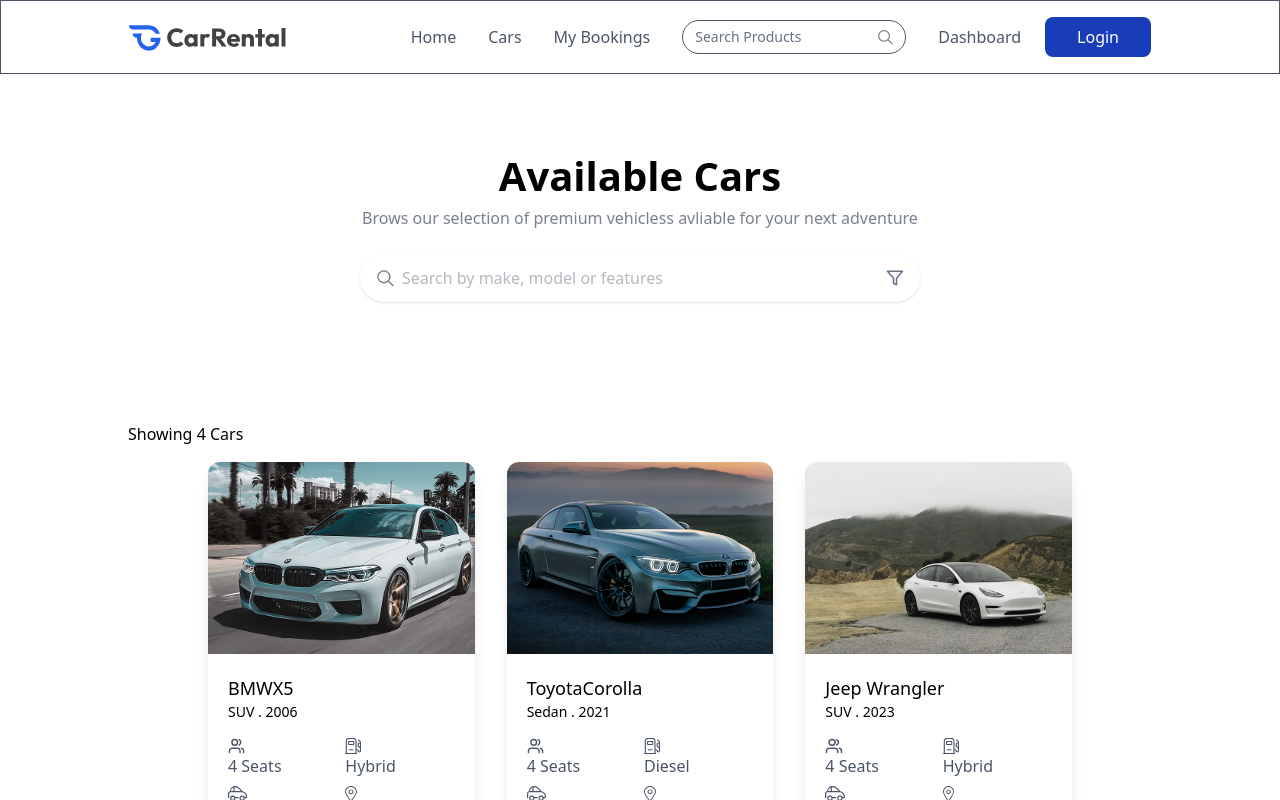
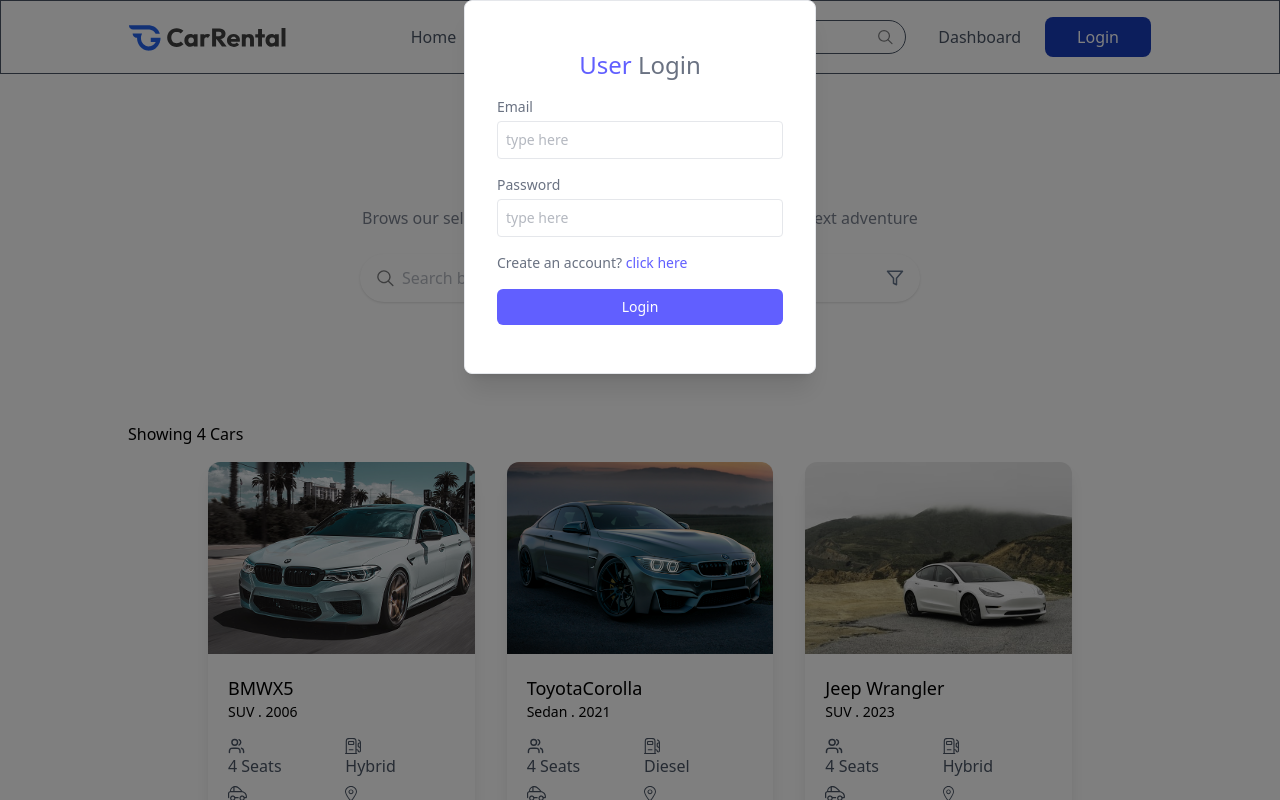
Before and after one commit to alasaneeth/car-rental-mern-application, a React (Vite) app in the folder frontend/: page /cars in a window 1280 px wide. Both pictures are taken after a click on the button "Login". Shown: the top 800 px of the page. Built offline with nearby package versions, Linux system fonts and the light colour scheme.

Commit message:
Feat: Create Login page

```diff
--- a/frontend/src/App.jsx
+++ b/frontend/src/App.jsx
@@ -11,12 +11,14 @@
 import AddCar from './pages/owner/AddCar'
 import ManageCars from './pages/owner/ManageCars'
 import ManageBooking from './pages/owner/ManageBooking'
+import Login from './components/Login'
 
 const App = () => {
   const [showLogin, setShowLogin] = useState(false)
   const isOwnerPath = useLocation().pathname.startsWith('/owner');
   return (
-    <div>
+    <>
+    {showLogin && <Login setShowLogin={setShowLogin}/>}
      {!isOwnerPath && <Navbar setShowLogin= {setShowLogin}/> }
      <Routes>
       <Route path='/' element={<Home/>}/>
@@ -31,7 +33,7 @@
      </Routes>
      {!isOwnerPath && <Footer/>}
 
-    </div>
+    </>
   )
 }
 
--- /dev/null
+++ b/frontend/src/components/Login.jsx
@@ -0,0 +1,52 @@
+import React from 'react'
+
+const Login = ({setShowLogin}) => {
+
+    const [state, setState] = React.useState("login");
+    const [name, setName] = React.useState("");
+    const [email, setEmail] = React.useState("");
+    const [password, setPassword] = React.useState("");
+
+    const onSubmitHandler = async (event)=> {
+        event.preventHandler();
+    }
+
+  return (
+
+    <div onClick={()=>{setShowLogin(false)}} className='fixed top-0 bottom-0 left-0 right-0 z-100 flex-items-center text-sm text-gra-600 bg-black/50'>
+         <form onSubmit={()=>{onSubmitHandler}} onClick={(e)=> e.stopPropagation} className="flex flex-col gap-4 m-auto items-start p-8 py-12 w-80 sm:w-[352px] text-gray-500 rounded-lg shadow-xl border border-gray-200 bg-white">
+            <p className="text-2xl font-medium m-auto">
+                <span className="text-indigo-500">User</span> {state === "login" ? "Login" : "Sign Up"}
+            </p>
+            {state === "register" && (
+                <div className="w-full">
+                    <p>Name</p>
+                    <input onChange={(e) => setName(e.target.value)} value={name} placeholder="type here" className="border border-gray-200 rounded w-full p-2 mt-1 outline-indigo-500" type="text" required />
+                </div>
+            )}
+            <div className="w-full ">
+                <p>Email</p>
+                <input onChange={(e) => setEmail(e.target.value)} value={email} placeholder="type here" className="border border-gray-200 rounded w-full p-2 mt-1 outline-indigo-500" type="email" required />
+            </div>
+            <div className="w-full ">
+                <p>Password</p>
+                <input onChange={(e) => setPassword(e.target.value)} value={password} placeholder="type here" className="border border-gray-200 rounded w-full p-2 mt-1 outline-indigo-500" type="password" required />
+            </div>
+            {state === "register" ? (
+                <p>
+                    Already have account? <span onClick={() => setState("login")} className="text-indigo-500 cursor-pointer">click here</span>
+                </p>
+            ) : (
+                <p>
+                    Create an account? <span onClick={() => setState("register")} className="text-indigo-500 cursor-pointer">click here</span>
+                </p>
+            )}
+            <button className="bg-indigo-500 hover:bg-indigo-600 transition-all text-white w-full py-2 rounded-md cursor-pointer">
+                {state === "register" ? "Create Account" : "Login"}
+            </button>
+        </form>
+    </div>
+  )
+}
+
+export default Login
```
